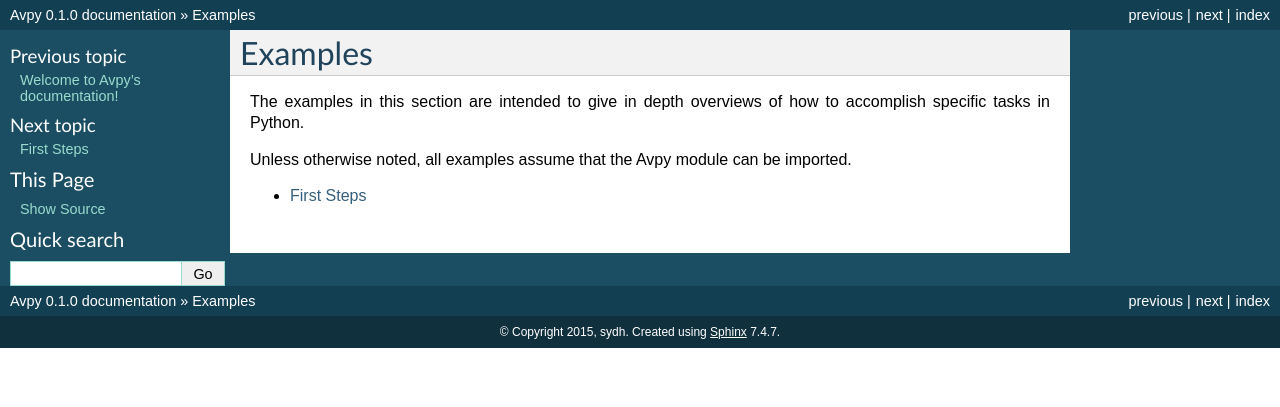
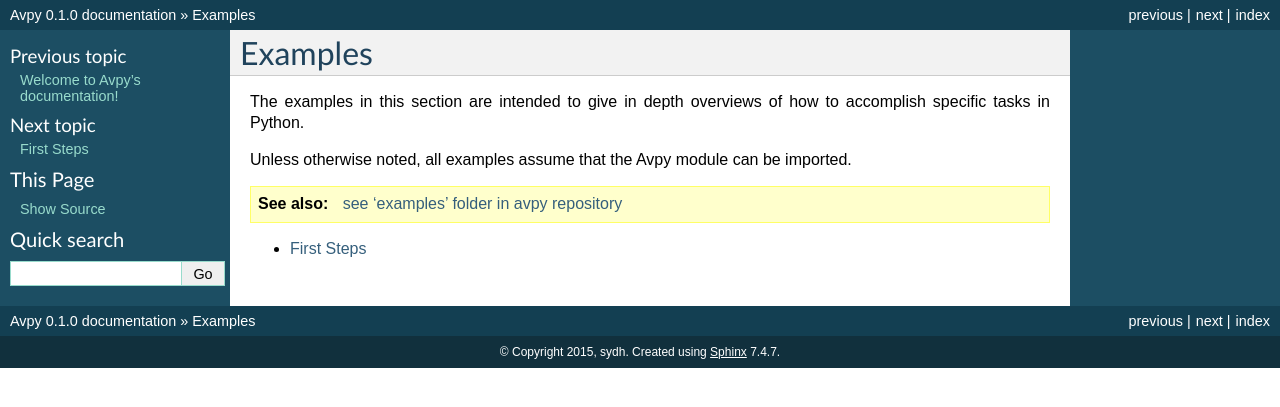
Before and after one commit to sydhds/Avpy, a Sphinx documentation site: the page built from docs/source/examples/index.rst, in a window 1280 px wide. Shown: the top 407 px of the page. Built offline with Sphinx 7.4.7, drawn with Linux system fonts in a browser that asks for light colours.

Commit message:
Add link to examples folder in Sphinx documentation

```diff
--- a/docs/source/examples/index.rst
+++ b/docs/source/examples/index.rst
@@ -6,6 +6,8 @@ The examples in this section are intended to give in depth overviews of how to a
 
 Unless otherwise noted, all examples assume that the Avpy module can be imported.
 
+.. seealso:: `see 'examples' folder in avpy repository <https://bitbucket.org/sydh/avpy/src>`_
+
 .. toctree::
    :maxdepth: 1
 
```
